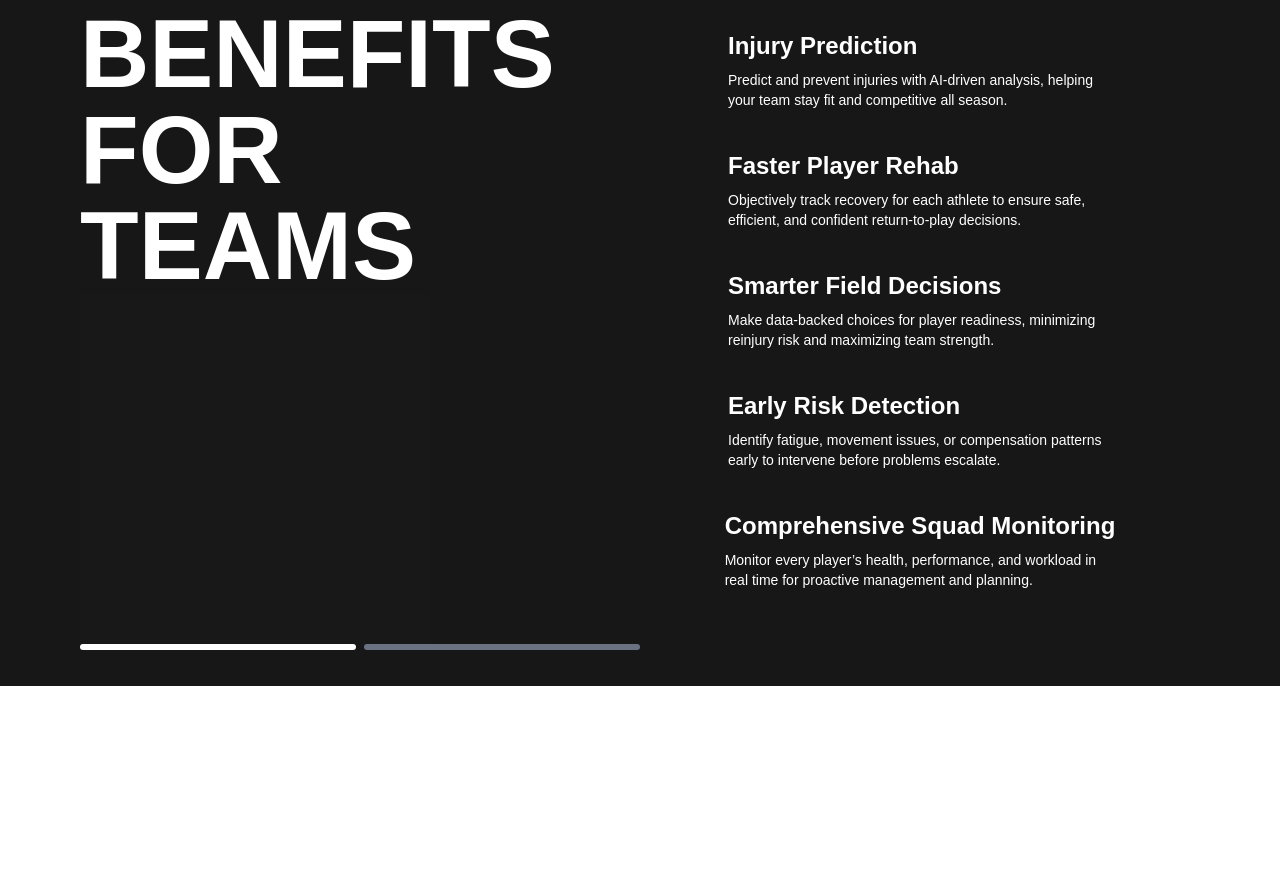
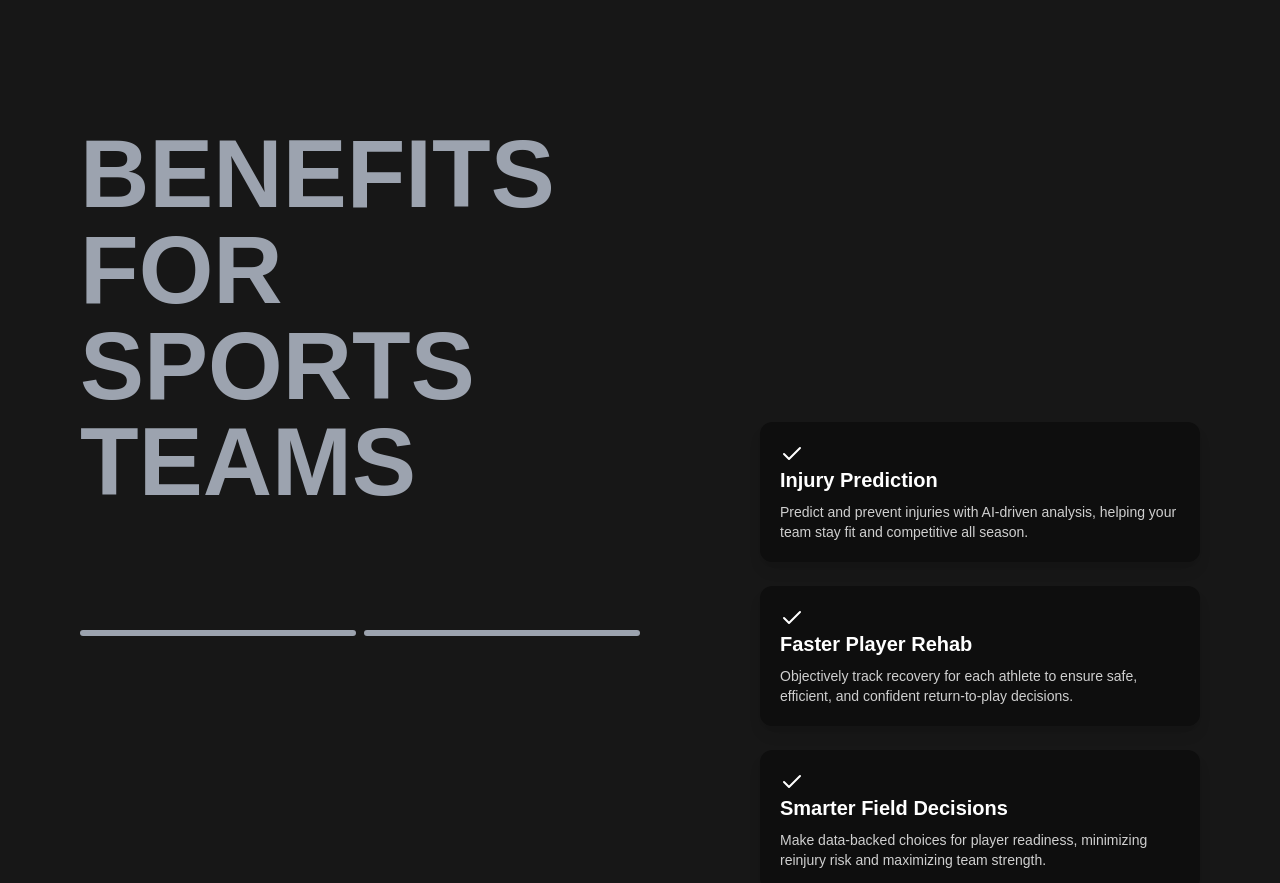
Before and after one commit to TwinspireNeuralSolutions/website, a Next.js app: page / in a window 1280 px wide. Shown: the part 3480-4363 px from the top of the page. Built offline with nearby package versions, Linux system fonts and the light colour scheme.

Commit message:
Refactor Benefits component to integrate AnimatedBenefits for dynamic rendering of benefits, enhancing user experience with scroll-based animations. Update index exports for improved module organization.

```diff
--- /dev/null
+++ b/src/components/Modules/Benefits/AnimatedBenefits.tsx
@@ -0,0 +1,57 @@
+import { motion } from 'framer-motion'
+import { Check } from 'lucide-react'
+
+const containerVariants = {
+  hidden: {},
+  show: {
+    transition: {
+      staggerChildren: 0.13,
+      delayChildren: 0.2,
+    },
+  },
+}
+
+const itemVariants = {
+  hidden: { opacity: 0, x: 90, y: 32, scale: 0.98 },
+  show: {
+    opacity: 1,
+    x: 0,
+    y: 0,
+    scale: 1,
+    transition: {
+      type: 'spring',
+      stiffness: 350,
+      damping: 23,
+    },
+  },
+}
+
+export const AnimatedBenefits = ({ data }: { data: any }) => (
+  <motion.div
+    className="mt-100 flex flex-col items-center"
+    initial={{ opacity: 0, x: 120 }}
+    animate={{ opacity: 1, x: 0 }}
+    exit={{ opacity: 0, x: -120 }}
+    transition={{ duration: 0.5, ease: [0.4, 0, 0.2, 1] }}
+  >
+    <motion.div
+      className="mt-4 flex flex-col gap-6"
+      variants={containerVariants}
+      initial="hidden"
+      animate="show"
+      exit="hidden"
+    >
+      {data?.map(({ title, benefit }: { title: string; benefit: string }) => (
+        <motion.div
+          key={title}
+          variants={itemVariants}
+          className="w-full max-w-md rounded-xl bg-black/40 p-5 text-left shadow-lg"
+        >
+          <Check className="h-6 w-6 text-white" />
+          <h3 className="mb-2 text-xl font-bold text-white">{title}</h3>
+          <p className="text-sm text-white/80">{benefit}</p>
+        </motion.div>
+      ))}
+    </motion.div>
+  </motion.div>
+)
--- a/src/components/Modules/Benefits/index.tsx
+++ b/src/components/Modules/Benefits/index.tsx
@@ -1,33 +1,92 @@
-import Image from 'next/image'
+'use client'
+
 import { H1 } from '@/components'
 import Layout from '@/components/Layout'
-import { sportTeamDefinitions, physioDefinitions } from './definitions'
+import { physioDefinitions, sportTeamDefinitions } from './definitions'
+import { AnimatePresence } from 'framer-motion'
+import { useRef } from 'react'
+import { useSectionScrollProgress, useSectionMultiStepProgress } from '@/hooks'
+import { AnimatedBenefits } from './AnimatedBenefits'
 
-import InjuryGif from '@/public/illustrations/injury.gif'
+export const Benefits = () => {
+  const sectionRef = useRef<HTMLElement>(null as unknown as HTMLElement)
+  const progress = useSectionScrollProgress(sectionRef, 200)
+  const { step, stepProgress, overallProgress } = useSectionMultiStepProgress(
+    sectionRef,
+    [200, 1500, 1500]
+  )
 
-export const Benefits = () => (
+  console.log({ step, stepProgress, overallProgress })
+
+  return (
     <Layout
-    sectionClassName="h-screen bg-neutral-900 overflow-y-auto"
-    className="flex h-full items-start justify-between"
+      ref={sectionRef}
+      sectionClassName="min-h-screen bg-neutral-900"
+      className="flex min-h-screen gap-30"
     >
-    <div className="flex h-full flex-1 flex-col text-white">
-      <H1>Benefits for Teams</H1>
-      <Image src={InjuryGif} alt="Injury" width={350} height={350} />
-      <div className="flex h-full w-full flex-1 flex-row items-end gap-2">
-        <span className={`h-[6px] w-full flex-1 rounded-full bg-white`} />
-        <span className={`h-[6px] w-full flex-1 rounded-full bg-gray-500`} />
+      {/* Sticky left section */}
+      <div className="sticky top-0 flex h-[90%] max-w-[50%] flex-col items-center justify-between pt-30 text-white">
+        <H1 progress={progress}>
+          Benefits for {step <= 1 ? 'Sports Teams' : 'Physio'}
+        </H1>
+
+        <div className="mt-30 mb-12 flex w-full gap-2">
+          {/* Animated progress bar */}
+          <span
+            className={`h-[6px] flex-1 overflow-hidden rounded-full bg-gray-500 transition-all`}
+            style={{
+              position: 'relative',
+              background: '#9ca3af',
+            }}
+          >
+            <span
+              style={{
+                position: 'absolute',
+                left: 0,
+                top: 0,
+                height: '100%',
+                width: `${step >= 1 ? 100 : 0}%`,
+                background: '#fff',
+                borderRadius: '9999px',
+                transition: 'width 0.7s cubic-bezier(0.4,0,0.2,1)',
+                zIndex: 2,
+                pointerEvents: 'none',
+              }}
+            />
+          </span>
+          {/* Static gray bar */}
+          <span
+            className={`h-[6px] flex-1 overflow-hidden rounded-full bg-gray-500 transition-all`}
+            style={{
+              position: 'relative',
+              background: '#9ca3af',
+            }}
+          >
+            <span
+              style={{
+                position: 'absolute',
+                left: 0,
+                top: 0,
+                height: '100%',
+                width: `${step >= 2 ? 100 : 0}%`,
+                background: '#fff',
+                borderRadius: '9999px',
+                transition: 'width 0.7s cubic-bezier(0.4,0,0.2,1)',
+                zIndex: 2,
+                pointerEvents: 'none',
+              }}
+            />
+          </span>
         </div>
       </div>
-    <div className="flex flex-1 flex-col items-center justify-center gap-4 text-center text-white">
-      {sportTeamDefinitions.map(({ title, benefit }, index) => (
-        <div
-          key={index}
-          className="items-left flex flex-col justify-center text-left"
-        >
-          <h2 className="mt-6 mb-2 text-2xl font-bold">{title}</h2>
-          <p className="max-w-sm text-sm">{benefit}</p>
-        </div>
-      ))}
+
+      <div className="flex flex-1 flex-col">
+        <AnimatePresence mode="wait">
+          <AnimatedBenefits key="sport" data={sportTeamDefinitions} />
+
+          <AnimatedBenefits key="physio" data={physioDefinitions} />
+        </AnimatePresence>
       </div>
     </Layout>
   )
+}
--- a/src/components/index.ts
+++ b/src/components/index.ts
@@ -1,2 +1,2 @@
-export * from './Atoms'
+export * from './Atoms/index'
 export * from './ServicesRowExpand'
--- /dev/null
+++ b/src/hooks/index.ts
@@ -0,0 +1 @@
+export * from './useScrollProgress'
--- /dev/null
+++ b/src/hooks/useScrollProgress.ts
@@ -0,0 +1,82 @@
+'use client'
+
+import { useEffect, useState } from 'react'
+
+export function useSectionScrollProgress(
+  sectionRef: React.RefObject<HTMLElement>,
+  scrollLength = 400
+) {
+  const [progress, setProgress] = useState(0)
+
+  useEffect(() => {
+    function onScroll() {
+      if (!sectionRef.current) return
+      const rect = sectionRef.current.getBoundingClientRect()
+
+      const scrolled = -rect.top
+      const percent = Math.min(1, Math.max(0, scrolled / scrollLength))
+      setProgress(percent)
+    }
+
+    window.addEventListener('scroll', onScroll, { passive: true })
+    onScroll() // Init on mount
+    return () => window.removeEventListener('scroll', onScroll)
+  }, [sectionRef, scrollLength])
+
+  return progress
+}
+
+export function useSectionMultiStepProgress(
+  sectionRef: React.RefObject<HTMLElement>,
+  stepScrolls: number[] = [400]
+) {
+  const [step, setStep] = useState(0)
+  const [stepProgress, setStepProgress] = useState(0)
+  const [overallProgress, setOverallProgress] = useState(0)
+
+  useEffect(() => {
+    function onScroll() {
+      if (!sectionRef.current) return
+      const rect = sectionRef.current.getBoundingClientRect()
+      const scrolled = Math.max(0, -rect.top)
+
+      // Calculate which step we're in
+      let cumulative = 0
+      let currentStep = 0
+
+      for (let i = 0; i < stepScrolls.length; i++) {
+        if (scrolled >= cumulative + stepScrolls[i]) {
+          cumulative += stepScrolls[i]
+          currentStep = i + 1
+        } else {
+          break
+        }
+      }
+
+      // Clamp step to valid range
+      currentStep = Math.min(currentStep, stepScrolls.length - 1)
+
+      // Progress within current step
+      const prevCumulative = stepScrolls
+        .slice(0, currentStep)
+        .reduce((a, b) => a + b, 0)
+      const thisStepLength = stepScrolls[currentStep]
+      const inStep = scrolled - prevCumulative
+      const inStepProgress = Math.min(1, Math.max(0, inStep / thisStepLength))
+
+      // Overall progress (from 0 to 1 across all steps)
+      const totalLength = stepScrolls.reduce((a, b) => a + b, 0)
+      const overall = Math.min(1, scrolled / totalLength)
+
+      setStep(currentStep)
+      setStepProgress(inStepProgress)
+      setOverallProgress(overall)
+    }
+
+    window.addEventListener('scroll', onScroll, { passive: true })
+    onScroll()
+    return () => window.removeEventListener('scroll', onScroll)
+  }, [sectionRef, stepScrolls])
+
+  return { step, stepProgress, overallProgress }
+}
```
Lines whose indentation alone changed are shown as unchanged.
